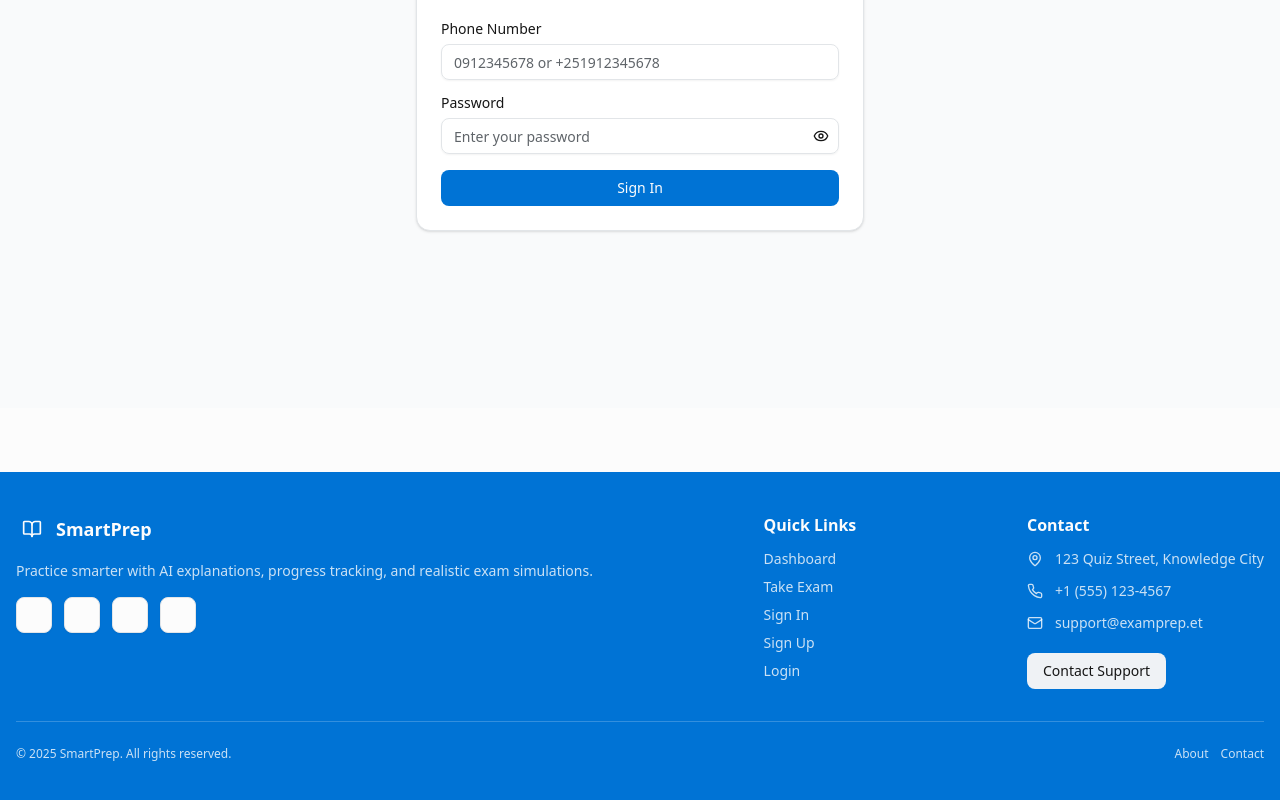
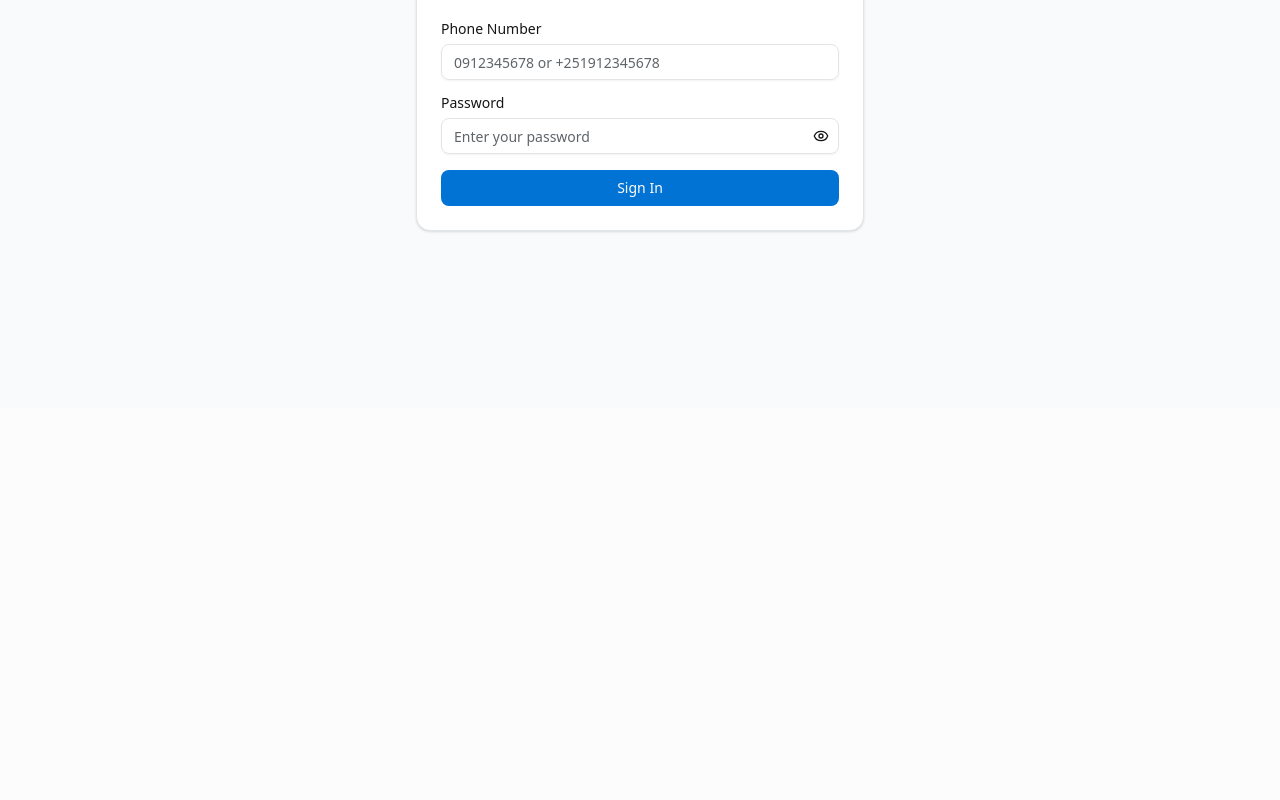
Before and after one commit to Getaye-Biaznlgn/exam-student-second, a Next.js app: page /auth in a window 1280 px wide. Shown: the part 457-1257 px from the top of the page. After the commit the page ends 865 px from the top, so only its background shows below. Built offline with nearby package versions, Linux system fonts and the light colour scheme.

Commit message:
show footer only in the home page

```diff
--- a/app/exam/page.tsx
+++ b/app/exam/page.tsx
@@ -10,7 +10,7 @@ import {
   fetchAIExplanation,
   getUserProfile,
 } from "@/lib/api";
-import { useLayout } from "@/lib/layout-context"; // ← NEW
+import { useLayout } from "@/lib/layout-context";
 
 import { ExamQuestionCard } from "@/components/exam-question-card";
 import { ExamStartCard } from "@/components/exam/ExamStartCard";
@@ -22,7 +22,7 @@ import { QuestionStatusCard } from "@/components/exam/QuestionStatusCard";
 import { ExamNavigationBar } from "@/components/exam/ExamNavigationBar";
 import { ExamSummary } from "@/components/exam/ExamSummary";
 import { ConfirmSubmitModal } from "@/components/exam/ConfirmSubmitModal";
-import { QuestionExplanations } from "@/components/exam/QuestionExplanation"; // ← Fixed import
+import { QuestionExplanations } from "@/components/exam/QuestionExplanation";
 
 function stripHtmlTags(html: string | null | undefined): string {
   if (typeof html !== "string") return "";
--- a/components/MainLayout.tsx
+++ b/components/MainLayout.tsx
@@ -4,20 +4,27 @@ import { useLayout } from "@/lib/layout-context";
 import { AppBar } from "@/components/app-bar";
 import { SiteFooter } from "@/components/site-footer";
 import { Toaster } from "@/components/ui/toaster";
+import { usePathname } from "next/navigation"; // ✅ add this
 import type React from "react";
 
 export function MainLayout({ children }: { children: React.ReactNode }) {
-  // Get the showNav state from the context
   const { showNav } = useLayout();
+  const pathname = usePathname(); // ✅ get current route
+
+  // ✅ only show footer on home page
+  const showFooter = pathname === "/";
 
   return (
     <>
-      {/* This is the magic: only show AppBar if showNav is true */}
+      {/* show AppBar if showNav is true */}
       {showNav && <AppBar />}
 
-      {/* Render the rest of your layout and the page content */}
+      {/* main content */}
       {children}
-      <SiteFooter />
+
+      {/* only show footer on home page */}
+      {showFooter && <SiteFooter />}
+
       <Toaster />
     </>
   );
```
